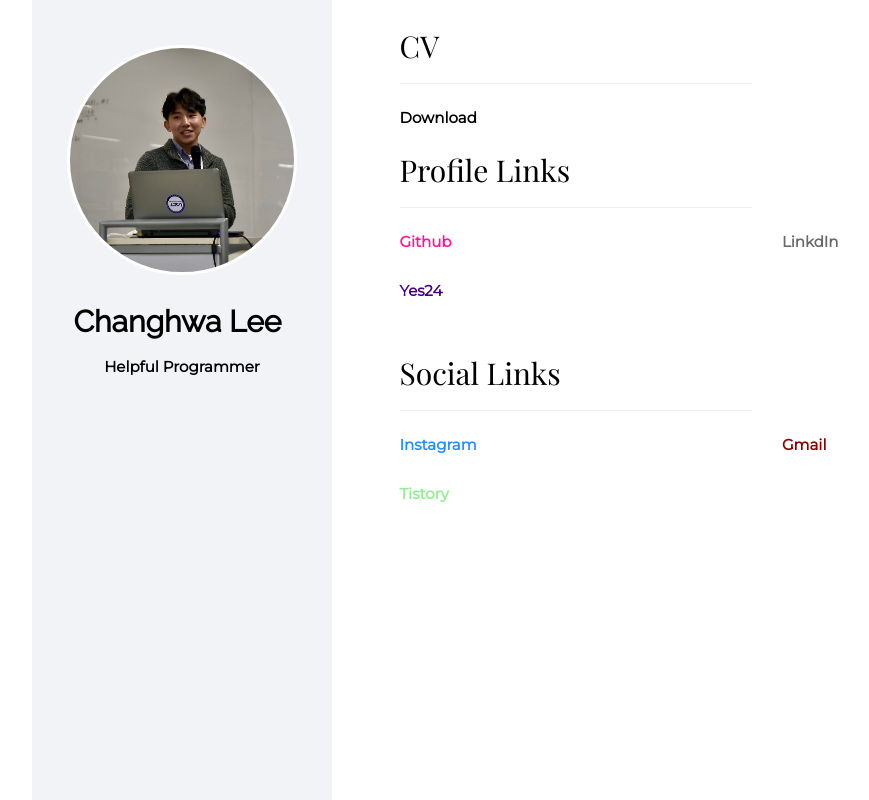
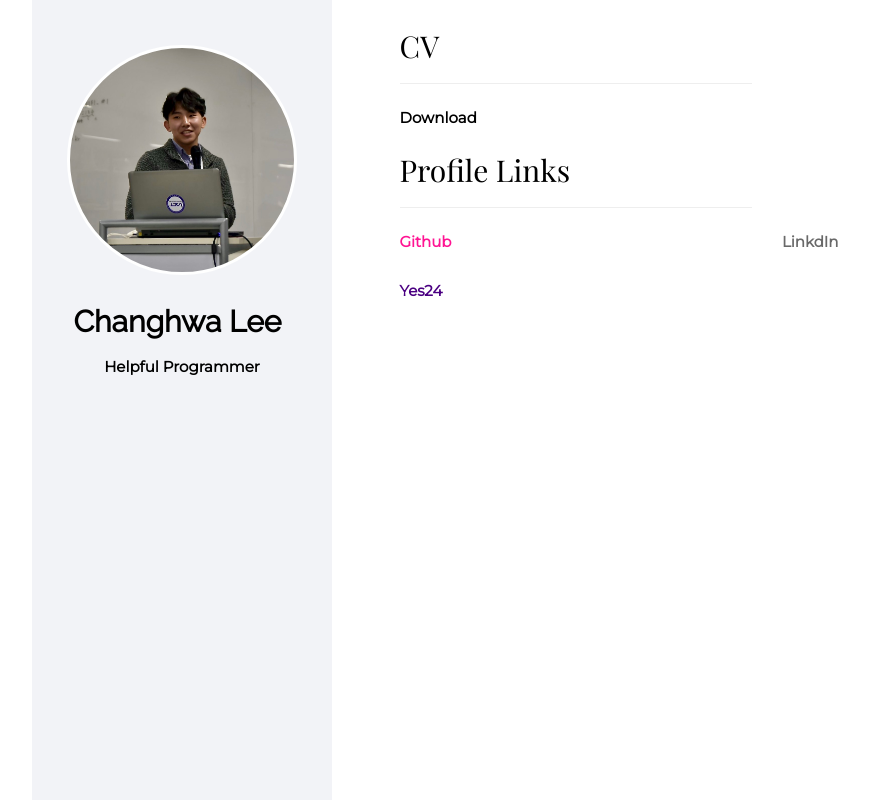
Before and after one commit to changhwalee/changhwalee.github.io, a plain HTML site: page pp.html in a window 1280 px wide. Shown: the whole page, without its empty margins (23-892 px from the left). Drawn offline with nearby package versions, Linux system fonts and the light colour scheme; a web font is replaced by a local one.

Commit message:
delete social media

```diff
--- a/pp.html
+++ b/pp.html
@@ -101,46 +101,6 @@
                      </div>
                   </div>
                </section>
-               <section class="colorlib-skills" data-section="skills">
-                  <div class="colorlib-narrow-content">
-                     <div class="row">
-                        <div class="col-md-6 col-md-offset-3 col-md-pull-3 animate-box" data-animate-effect="fadeInLeft">
-                           <!--	<span class="heading-meta">My Specialty</span> -->
-                           <h2>Social Links</h2>
-                           <hr>
-                        </div>
-                     </div>
-                     <div class="row">
-                        <div class="col-md-6 animate-box" data-animate-effect="fadeInRight">
-                           <div class="progress-wrap">
-                              <strong>
-                                 <a href="https://www.instagram.com/chlee_0812/?hl=ko">
-                                    <p style="color:dodgerblue">Instagram</p>
-                                 </a>
-                              </strong>
-                           </div>
-                        </div>
-                        <div class="col-md-6 animate-box" data-animate-effect="fadeInLeft">
-                           <div class="progress-wrap">
-                              <strong>
-                                 <a href = "mailto: leechanghwa.knu@gmail.com">
-                                    <p style="color:darkred">Gmail</p>
-                                 </a>
-                              </strong>
-                           </div>
-                        </div>
-                        <div class="col-md-6 animate-box" data-animate-effect="fadeInLeft">
-                           <div class="progress-wrap">
-                              <strong>
-                                 <a href = "https://infinitethink.tistory.com/">
-                                    <p style="color:lightgreen">Tistory</p>
-                                 </a>
-                              </strong>
-                           </div>
-                        </div>
-                     </div>
-                  </div>
-               </section>
             </div>
             <!-- end:colorlib-main -->
          </div>
```
